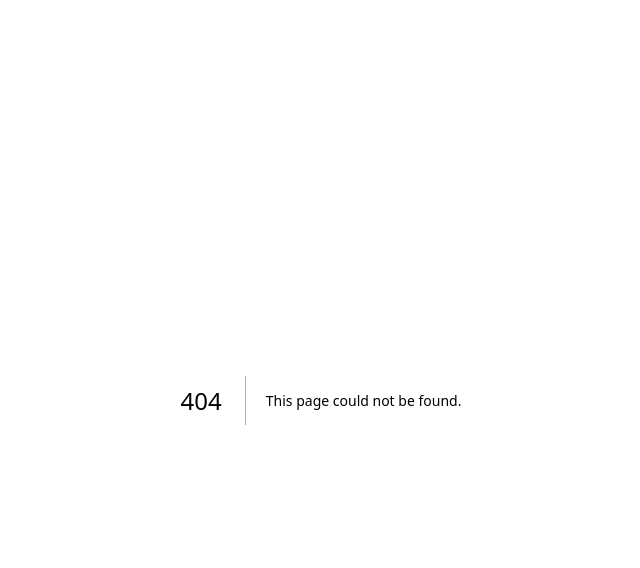
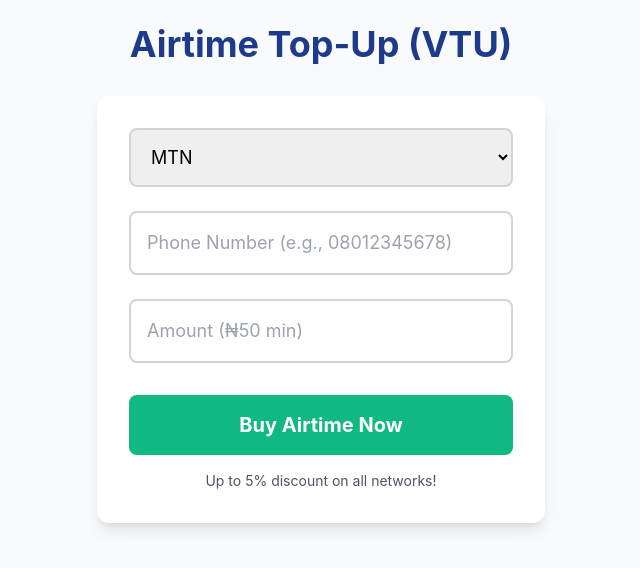
Before and after one commit to Lamido007/Dududata, a Next.js app: page /airtime in a window 1280 px wide. Before the commit this address had no page. Shown: the top 568 px of the page, without its empty margins (319-959 px from the left). Built offline with nearby package versions, Linux system fonts and the light colour scheme.

Commit message:
Add airtime page

```diff
--- /dev/null
+++ b/pages/airtime.js
@@ -0,0 +1,21 @@
+export default function Airtime() {
+  return (
+    <div className="min-h-screen bg-gray-50 p-6">
+      <h1 className="text-4xl font-bold text-center mb-8 text-primary">Airtime Top-Up (VTU)</h1>
+      <div className="max-w-md mx-auto bg-white rounded-xl shadow-lg p-8">
+        <select className="w-full p-4 mb-6 border-2 border-gray-300 rounded-lg text-lg text-black">
+          <option>MTN</option>
+          <option>Glo</option>
+          <option>Airtel</option>
+          <option>9mobile</option>
+        </select>
+        <input placeholder="Phone Number (e.g., 08012345678)" className="w-full p-4 mb-6 border-2 border-gray-300 rounded-lg text-lg text-black" />
+        <input placeholder="Amount (₦50 min)" type="number" className="w-full p-4 mb-8 border-2 border-gray-300 rounded-lg text-lg text-black" />
+        <button className="w-full bg-accent text-white py-4 rounded-lg text-xl font-bold hover:bg-green-600">
+          Buy Airtime Now
+        </button>
+        <p className="text-center text-sm text-gray-600 mt-4">Up to 5% discount on all networks!</p>
+      </div>
+    </div>
+  );
+}
```
